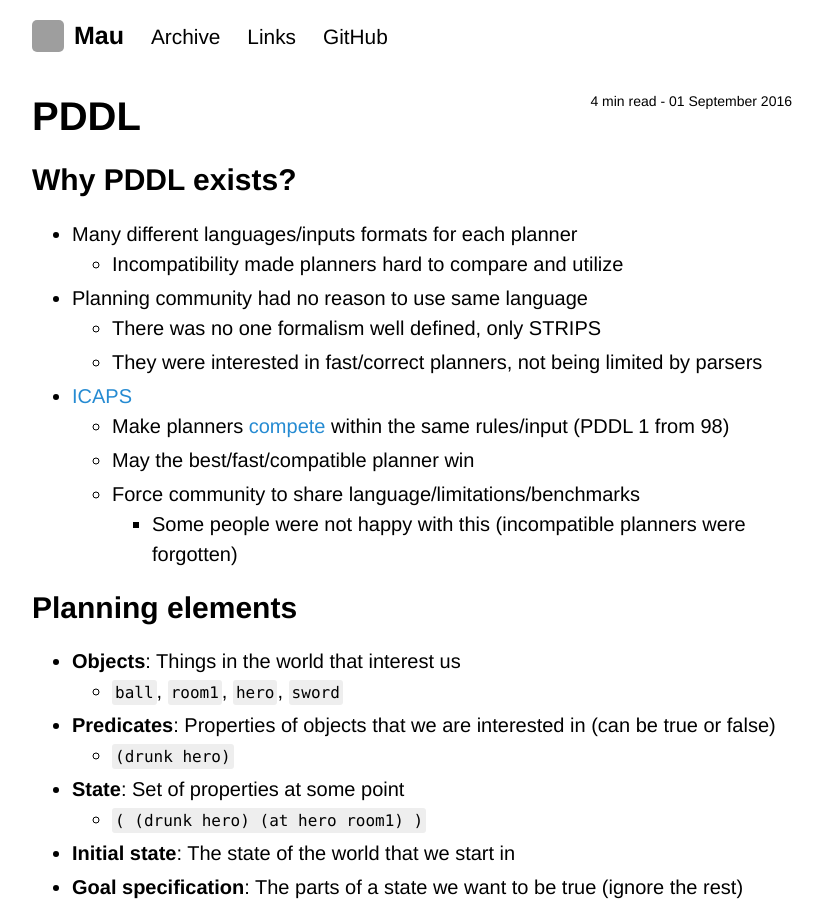
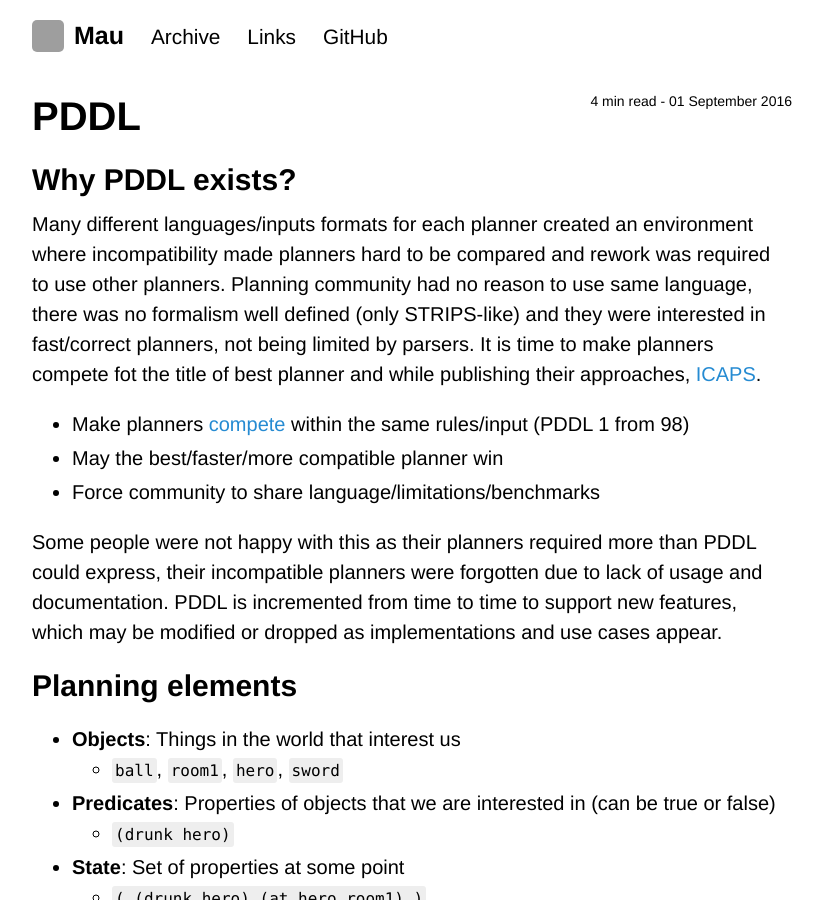
Before and after one commit to Maumagnaguagno/maumagnaguagno.github.io, a Jekyll site: the page built from pddl.md, in a window 1280 px wide and 900 px high. Shown: the whole window, without its empty margins (228-1051 px from the left). Built offline with Jekyll 4.4.1, drawn with Linux system fonts in a browser that asks for light colours; our own code applies the rules of GitHub Pages for plain Markdown files; grey boxes are pictures that could not be loaded.

Commit message:
Expand PDDL introduction bullets to text

```diff
--- a/pddl.md
+++ b/pddl.md
@@ -8,17 +8,16 @@ category: pddl
 # PDDL
 
 ## Why PDDL exists?
-- Many different languages/inputs formats for each planner
-  - Incompatibility made planners hard to compare and utilize
-- Planning community had no reason to use same language
-  - There was no one formalism well defined, only STRIPS
-  - They were interested in fast/correct planners, not being limited by parsers
 
-- [ICAPS](http://www.icaps-conference.org/)
-  - Make planners [compete](http://icaps-conference.org/index.php/main/competitions) within the same rules/input (PDDL 1 from 98)
-  - May the best/fast/compatible planner win
-  - Force community to share language/limitations/benchmarks
-    - Some people were not happy with this (incompatible planners were forgotten)
+Many different languages/inputs formats for each planner created an environment where incompatibility made planners hard to be compared and rework was required to use other planners.
+Planning community had no reason to use same language, there was no formalism well defined (only STRIPS-like) and they were interested in fast/correct planners, not being limited by parsers.
+It is time to make planners compete fot the title of best planner and while publishing their approaches, [ICAPS](http://www.icaps-conference.org/).
+- Make planners [compete](http://icaps-conference.org/index.php/main/competitions) within the same rules/input (PDDL 1 from 98)
+- May the best/faster/more compatible planner win
+- Force community to share language/limitations/benchmarks
+
+Some people were not happy with this as their planners required more than PDDL could express, their incompatible planners were forgotten due to lack of usage and documentation.
+PDDL is incremented from time to time to support new features, which may be modified or dropped as implementations and use cases appear.
 
 ## Planning elements
 - **Objects**: Things in the world that interest us
```
